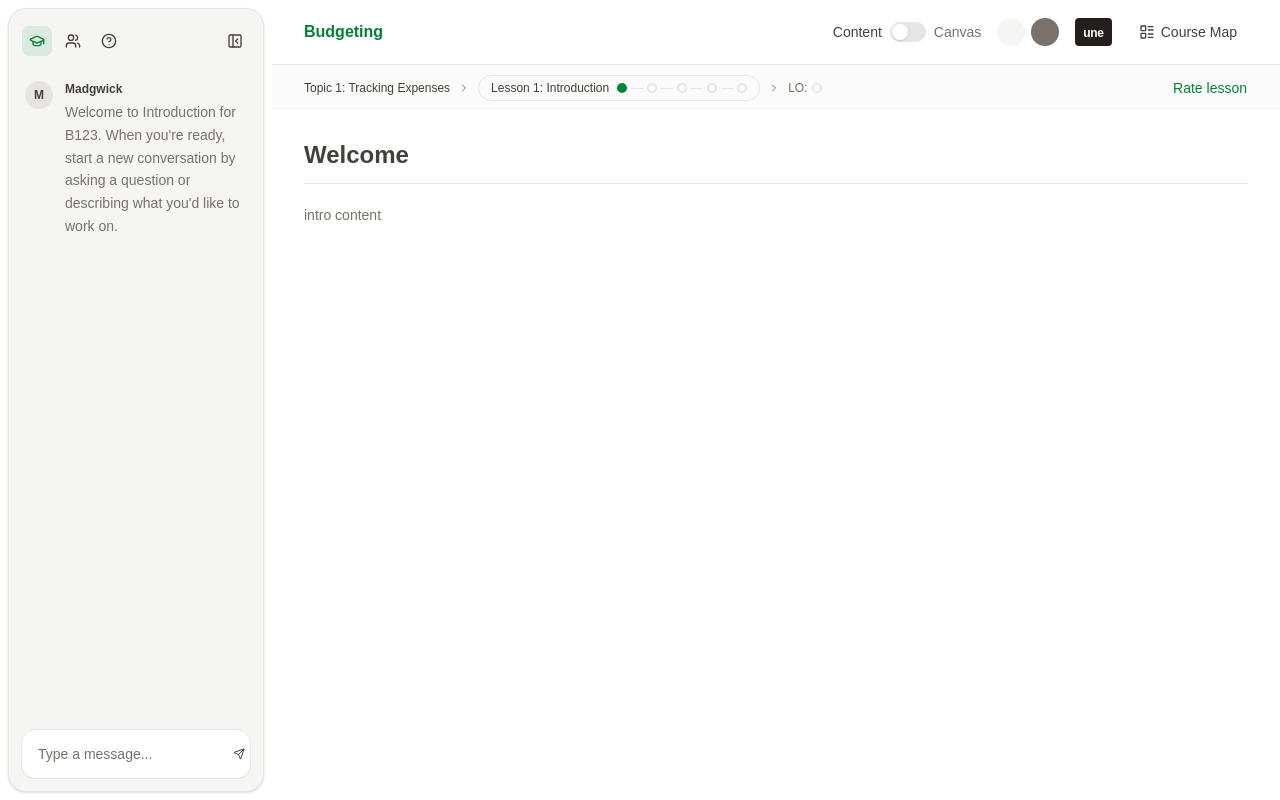
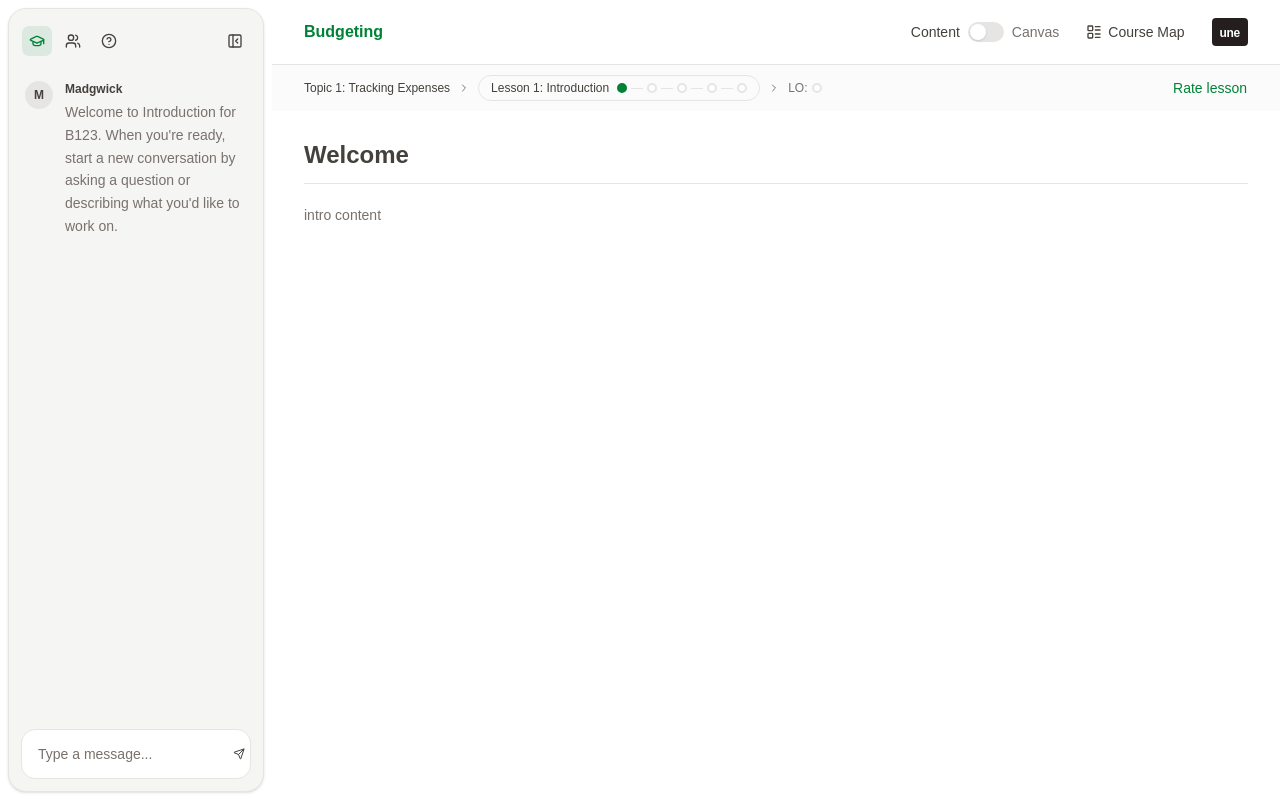
Before and after one commit to Lyfe4/ui-2.0, a React (Vite) app: page / in a window 1280 px wide. Built offline with nearby package versions, Linux system fonts and the light colour scheme.

Commit message:
Remove placeholder circles, swap Course Map and une badge order
Drops the two rounded placeholder avatar divs from the header.
Moves Course Map button before the une badge so the badge sits
at the far right edge.

https://claude.ai/code/session_01QafCMSYPcH45JkWiSr8AwK

```diff
--- a/src/components/ContentPane.tsx
+++ b/src/components/ContentPane.tsx
@@ -80,16 +80,6 @@ export function ContentPane({
                 </span>
               </div>
 
-              <div className="flex items-center gap-1.5">
-                <div className="h-7 w-7 rounded-full bg-muted" />
-                <div className="h-7 w-7 rounded-full bg-muted-foreground" />
-              </div>
-
-              <div className="rounded bg-card-foreground px-2 py-0.5">
-                <span className="text-xs font-bold tracking-tight text-card">
-                  une
-                </span>
-              </div>
             </>
           )}
 
@@ -106,6 +96,14 @@ export function ContentPane({
             <LayoutList className="size-4" />
             {!mapOpen && "Course Map"}
           </Button>
+
+          {!mapOpen && (
+            <div className="rounded bg-card-foreground px-2 py-0.5">
+              <span className="text-xs font-bold tracking-tight text-card">
+                une
+              </span>
+            </div>
+          )}
         </div>
       </div>
 
```
